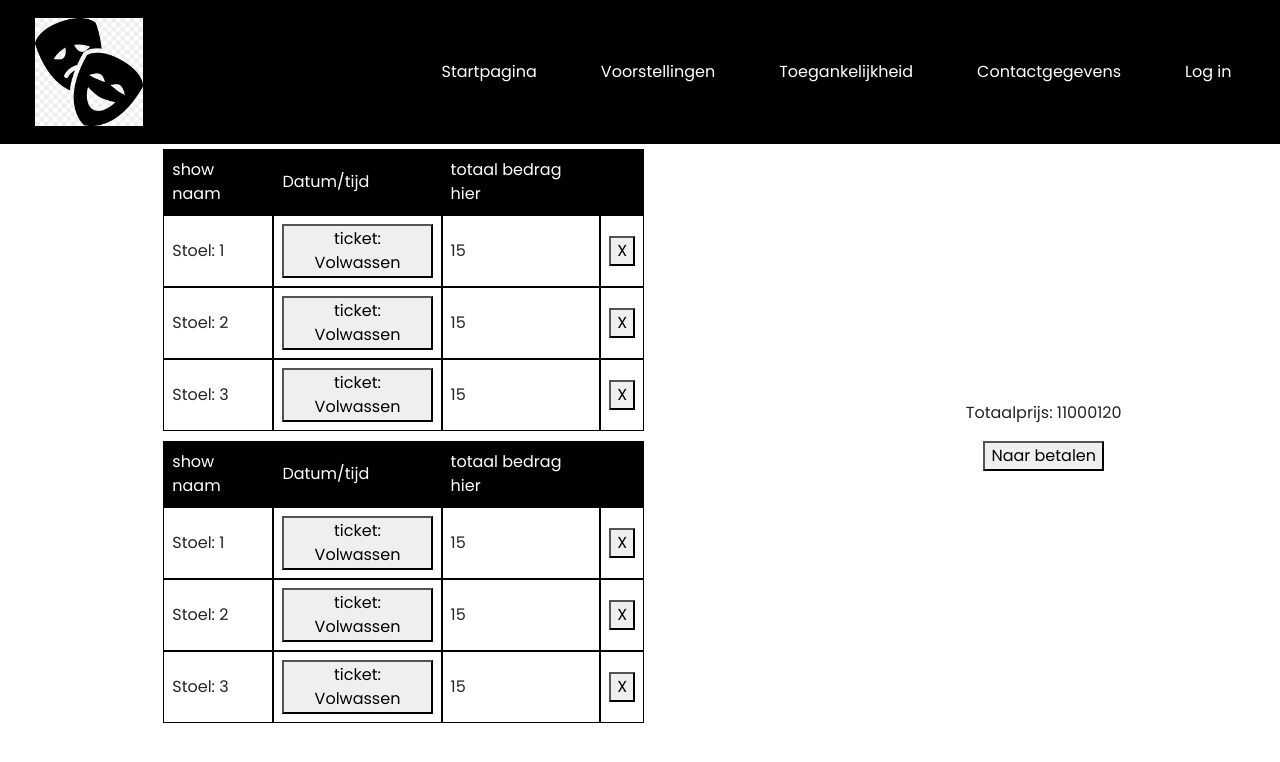
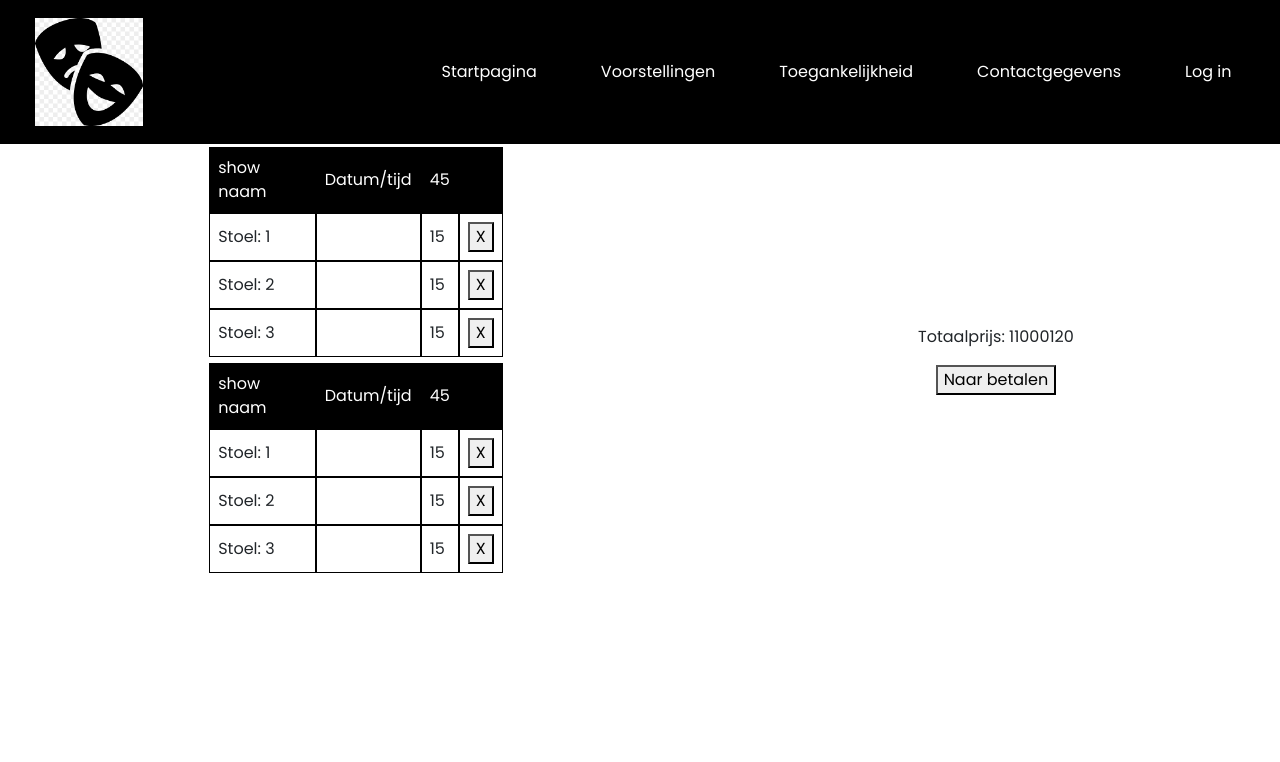
Before and after one commit to renz1704/WDPR2022, a React (Create React App) app in the folder react/ClientApp/: page /winkelmand in a window 1280 px wide. Shown: the top 762 px of the page. Built offline with nearby package versions, Linux system fonts and the light colour scheme.

Commit message:
winkelmand

```diff
--- a/react/ClientApp/src/components/Pages/Page_Winkelmand.jsx
+++ b/react/ClientApp/src/components/Pages/Page_Winkelmand.jsx
@@ -2,7 +2,6 @@ import React, {useState} from "react";
 import Header from "../Header";
 import ShowOrder from "../ShowOrder";
 import {Routes, Route, useNavigate} from 'react-router-dom';
-import {Nav} from "reactstrap";
 
 
 function Page_Winkelmand(){
--- a/react/ClientApp/src/components/ShowOrder.jsx
+++ b/react/ClientApp/src/components/ShowOrder.jsx
@@ -1,19 +1,15 @@
-import React, {useState} from 'react';
-import DropdownMenu from "./DropdownMenu";
+import React, {useState, useEffect} from 'react';
 
 function ShowOrder(props){
-    const ticketOptions = ["Volwassen", "Kind", "Senior"]
-    const ticketPrices = [15, 12, 9]
+    const price = 15
+    const [totalPrice, setTotalPrice] = useState(0)
 
-    const [price, setPrice] = useState(ticketPrices[0])
-
-    const updatePrice = (choice) => {
-       ticketOptions.map((option, index) => {
-           if (option == choice)
-           {setPrice(ticketPrices[index])}
-       })
-    }
-
+    {/*useEffect wordt uitgevoerd als de components is toegevoegd en als de waarde in de array veranderd
+    in dit geval is dat props.seats.lenght. Als er een stoel wordt toegevoegd of verwijdert wordt de prijs
+    opnieuw berekent*/}
+    useEffect(() => {
+        setTotalPrice(props.seats.length * price)
+    }, [props.seats.length])
 
     return(
         <div style={{margin:"1%"}}>
@@ -21,21 +17,14 @@ function ShowOrder(props){
             <tr style={{backgroundColor:"black", color:"white"}}>
                 <td>show naam</td>
                 <td>Datum/tijd</td>
-                <td>totaal bedrag hier</td>
+                <td>{totalPrice}</td>
                 {props.canEdit && (<td></td>)}
             </tr>
             {props.seats.map((seatNumber, cellIndex) => (
                 <tr key={cellIndex}>
                     <td>Stoel: {seatNumber}</td>
-                    <td>
-                        {props.canEdit && (<DropdownMenu
-                            type="ticket"
-                            options={ticketOptions}
-                            optionClicked={updatePrice}/>)}
-                    </td>
-
+                    <td></td>
                     <td>{price}</td>
-
                     {props.canEdit &&(<td>
                         <button onClick={() => props.toggleSeat(seatNumber)}>X</button>
                     </td>)}
```
